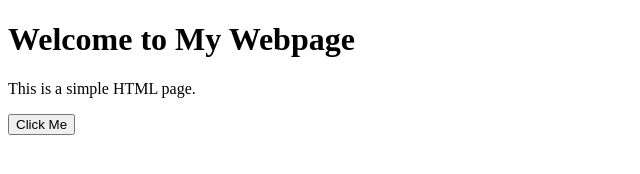
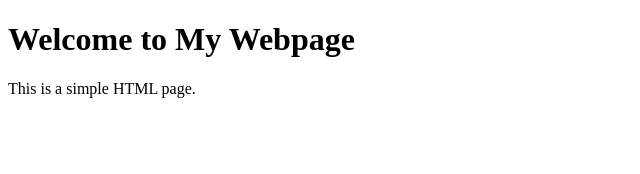
Before and after one commit to Pavani2003-hub/Simple-CI-CD-, a plain HTML site: page index.html in a window 1280 px wide. Shown: the whole page, without its empty margins (0-640 px from the left). Drawn offline with Linux system fonts and the light colour scheme.

Commit message:
Updated index.html

```diff
--- a/index.html
+++ b/index.html
@@ -7,6 +7,5 @@
 <body>
     <h1>Welcome to My Webpage</h1>
     <p>This is a simple HTML page.</p>
-    <button onclick="alert('Hello there!')">Click Me</button>
 </body>
 </html>
```
